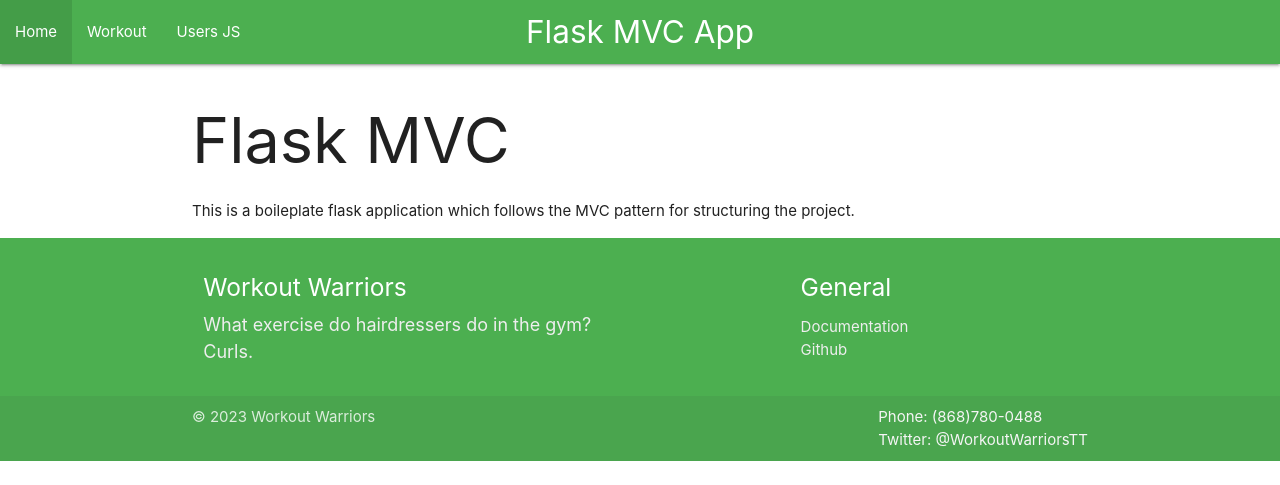
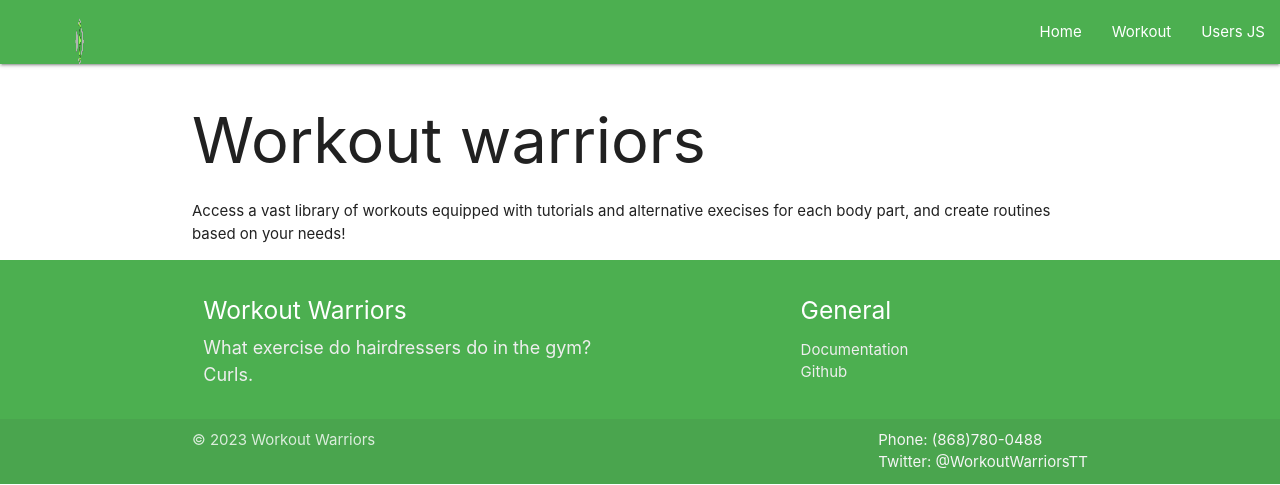
Before and after one commit to jlendor/Workout-generator-app, a Flask app: template App/templates/index.html in a window 1280 px wide. Shown: the top 485 px of the page. Run offline with Flask 3, Linux system fonts and the light colour scheme; the template is opened without the code that fills it, so the values that code supplies are empty.

Commit message:
11th commit

```diff
--- a/App/templates/index.html
+++ b/App/templates/index.html
@@ -11,6 +11,6 @@
 {% endblock %}
 
 {% block content %}
-    <h1>Flask MVC</h1>
-    <p>This is a boileplate flask application which follows the MVC pattern for structuring the project.</p>
+    <h1>Workout warriors</h1>
+    <p>Access a vast library of workouts equipped with tutorials and alternative execises for each body part, and create routines based on your needs!</p>
 {% endblock %}
--- a/App/templates/layout.html
+++ b/App/templates/layout.html
@@ -11,19 +11,31 @@
     <meta name="viewport" content="width=device-width, initial-scale=1.0"/>
     <title>{% block title %}{% endblock %}</title>
 
+<style>
+    #logo {
+      height: 90px;
+    }
+
+    .center {
+  display: block;
+  margin-left: 45%;
+  width: 10%;
+}
+
+
+
+</style>
   </head>
   <body>
     <nav class="green">
-      <div class="nav-wrapper">
-        <a href="#!" class="brand-logo center">{% block page %}{% endblock %}</a>
         <div class="nav-wrapper">
-            <ul id="nav-mobile" class="left">
+          <a href="index.html" class="brand-logo" ><img id="logo" class="center" src="./images/warriors.png" /></a>
+            <ul id="nav-mobile" class="right">
                 <li><a href="index.html">Home</a></li>
                 <li><a href="workout.html">Workout</a></li>
                 <li><a href="/">Users JS</a></li>
             </ul>
         </div>
-      </div>
     </nav>
 
     {% with messages = get_flashed_messages() %}
--- a/App/templates/login.html
+++ b/App/templates/login.html
@@ -1,5 +1,5 @@
 {% extends "layout.html" %}
-{% block title %}Flask MVC App{% endblock %}
+{% block title %}Workout Warriors{% endblock %}
 {% block page %}Flask MVC App{% endblock %}
 
 {{ super() }}
```
Also changed, not shown: App/templates/images/warriors.png (added), 1 other file.
